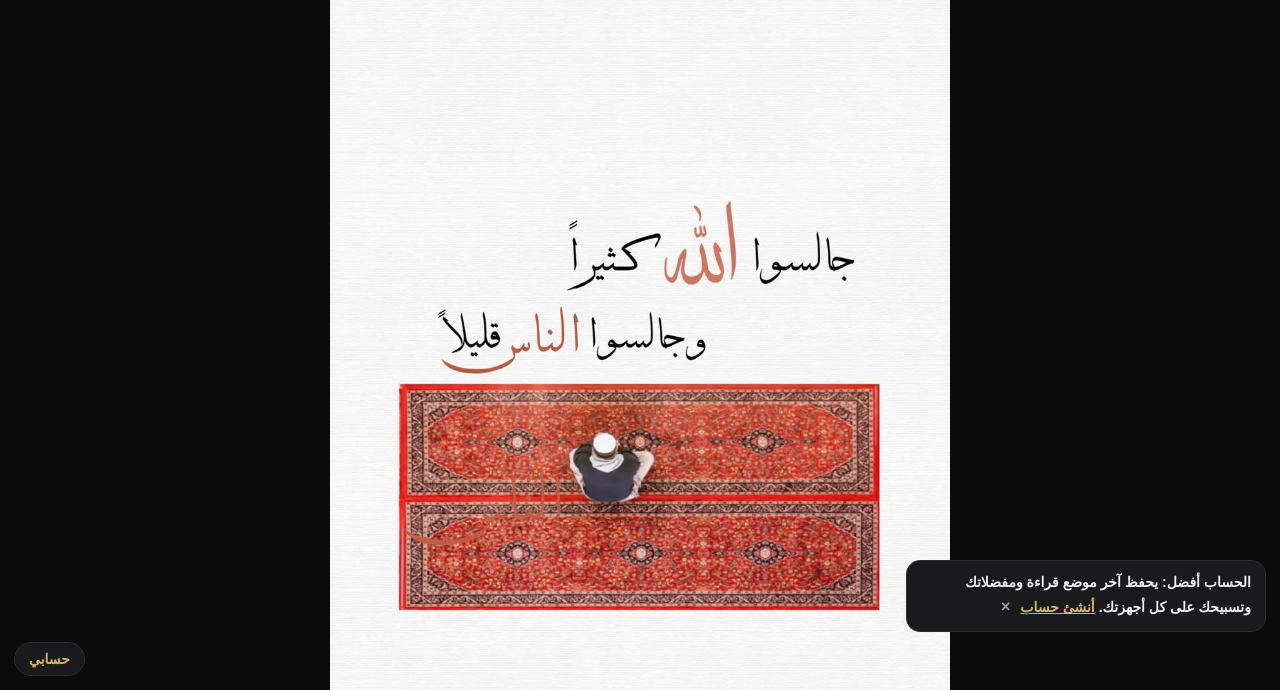
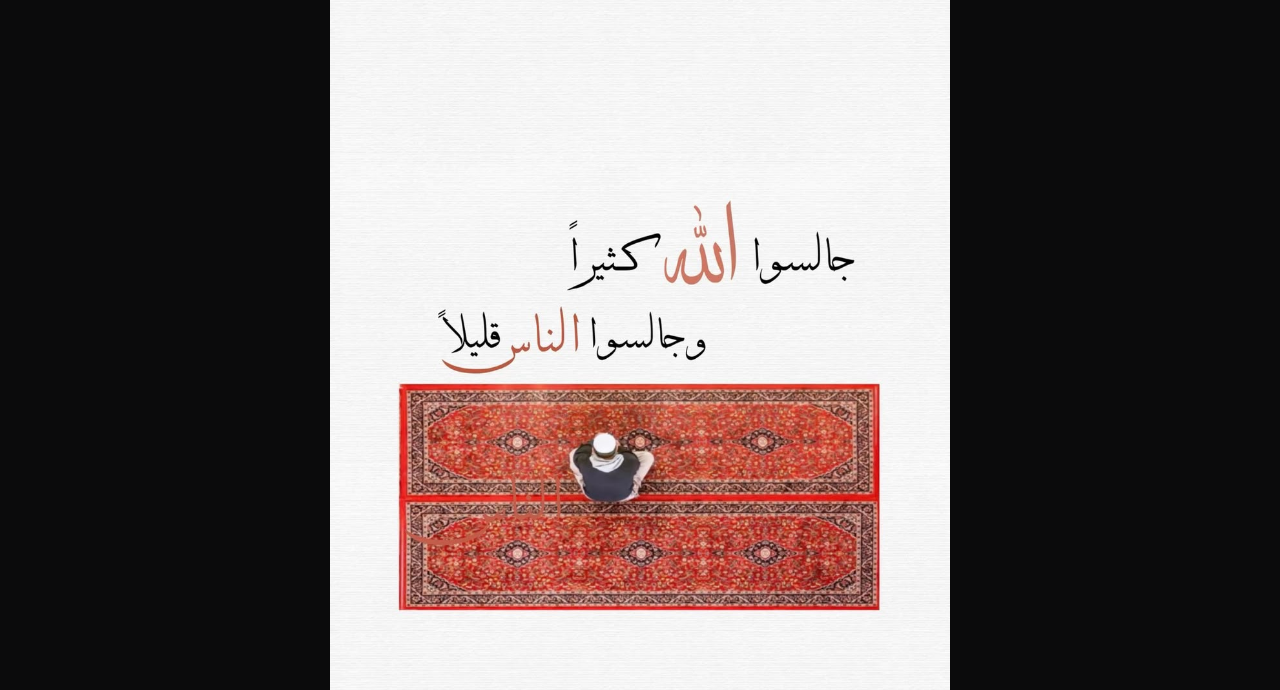
Before and after one commit to GYA-initiative/sadaqa-jariya, a plain HTML site: page index.html in a window 1280 px wide. Shown: the part 110-800 px from the top of the page. Drawn offline with Linux system fonts and the light colour scheme.

Commit message:
Update index.html

```diff
--- a/index.html
+++ b/index.html
@@ -1,7 +1,6 @@
 <!DOCTYPE html>
 <html lang="ar" dir="rtl">
 <head>
-
 <meta charset="utf-8">
 <meta name="viewport" content="width=device-width, initial-scale=1, viewport-fit=cover">
 <title>نور الهداية — صدقة جارية</title>
@@ -579,8 +578,5 @@ const _rug=new Image();_rug.onload=()=>{const h=$("#hero");if(h)h.classList.add(
 
 applyTh();paintSeg();render();qibla();cshow();
 </script>
-<a href="account.html" style="position:fixed;bottom:14px;left:14px;z-index:50;background:#1A1A1C;color:#D9B26A;border:1px solid #2C2C2F;border-radius:999px;padding:8px 14px;font:600 14px sans-serif;text-decoration:none">حسابي</a>
-<div id="acctHint" style="position:fixed;bottom:58px;left:14px;right:14px;max-width:360px;z-index:50;background:#1A1A1C;color:#F2F2F3;border:1px solid #2C2C2F;border-radius:14px;padding:10px 14px;font:600 14px/1.6 sans-serif" hidden>الحساب أفضل: يحفظ آخر موضع قراءة ومفضلاتك وتسبيحك على كل أجهزتك. <a href="account.html" style="color:#D9B26A">أنشئ حساب</a> <button id="acctHintX" style="background:none;border:0;color:#9A9AA0;font-size:16px;cursor:pointer" aria-label="إغلاق">×</button></div>
-<script>try{if(!localStorage.getItem("noorHint")){var h=document.getElementById("acctHint");h.hidden=false;document.getElementById("acctHintX").onclick=function(){localStorage.setItem("noorHint","1");h.hidden=true}}}catch(e){}</script>
 </body>
 </html>
```
